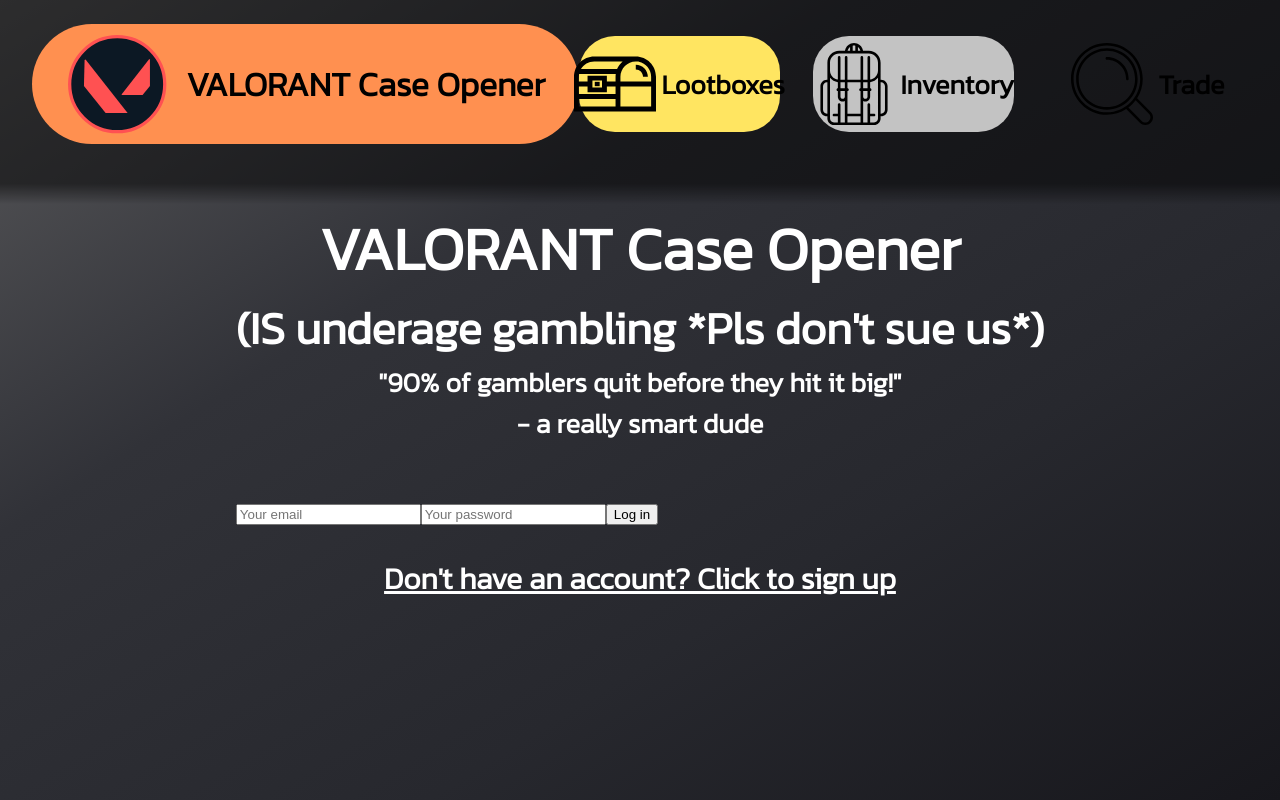
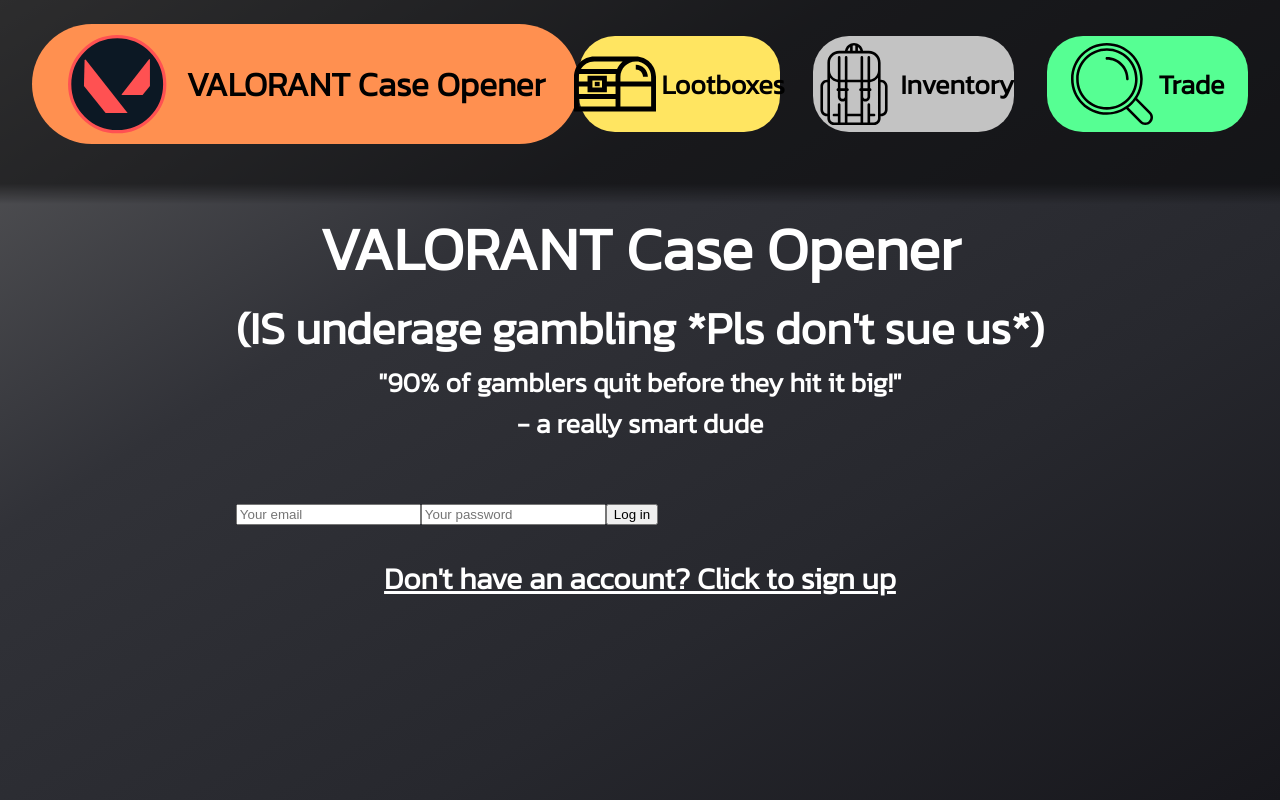
Before and after one commit to staten-island-tech/vue-supabase-project-kenneth-richard-and-daniel, a Vue app in the folder vite-project/: page / in a window 1280 px wide. In both pictures the pointer is over the link "Trade". Built offline with nearby package versions, Linux system fonts and the light colour scheme; no server answers.

Commit message:
Update App.vue

```diff
--- a/vite-project/src/App.vue
+++ b/vite-project/src/App.vue
@@ -311,11 +311,11 @@
   filter: grayscale(0);
 }
 
-.trade {
+.searcher {
   background-color: var(--deepGreen);
   border-radius: 3em;
 }
-.trade:hover {
+.searcher:hover {
   filter: grayscale(0);
 }
 
```
